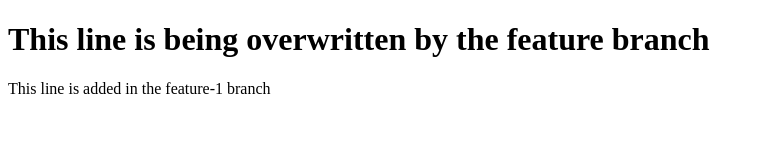
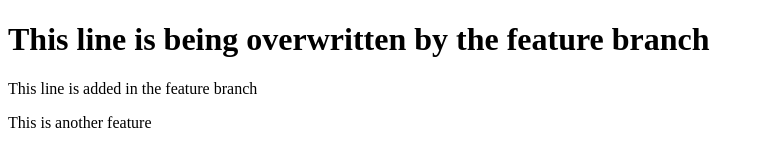
Before and after one commit to sripavan-dhruvsoft/GitDesktop-Test, a plain HTML site: page index.html in a window 1280 px wide. Shown: the whole page, without its empty margins (0-764 px from the left). Drawn offline with Linux system fonts and the light colour scheme.

Commit message:
added these files to the feature branch

```diff
--- a/index.html
+++ b/index.html
@@ -8,6 +8,7 @@
 <body>
 
     <h1>This line is being overwritten by the feature branch </h1>
-    <p>This line is added in the feature-1 branch</p>
+    <p>This line is added in the feature branch</p>
+    <p>This is another feature </p>
 </body>
 </html>
```
